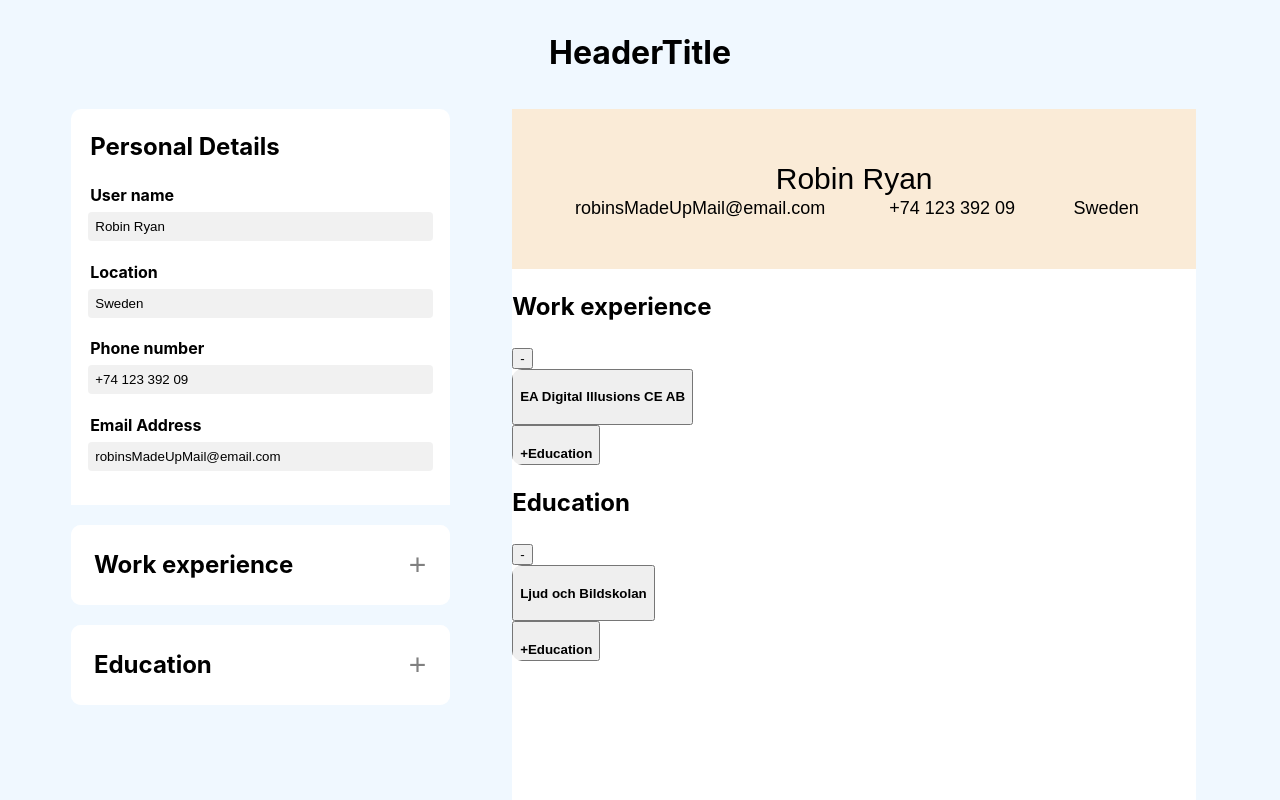
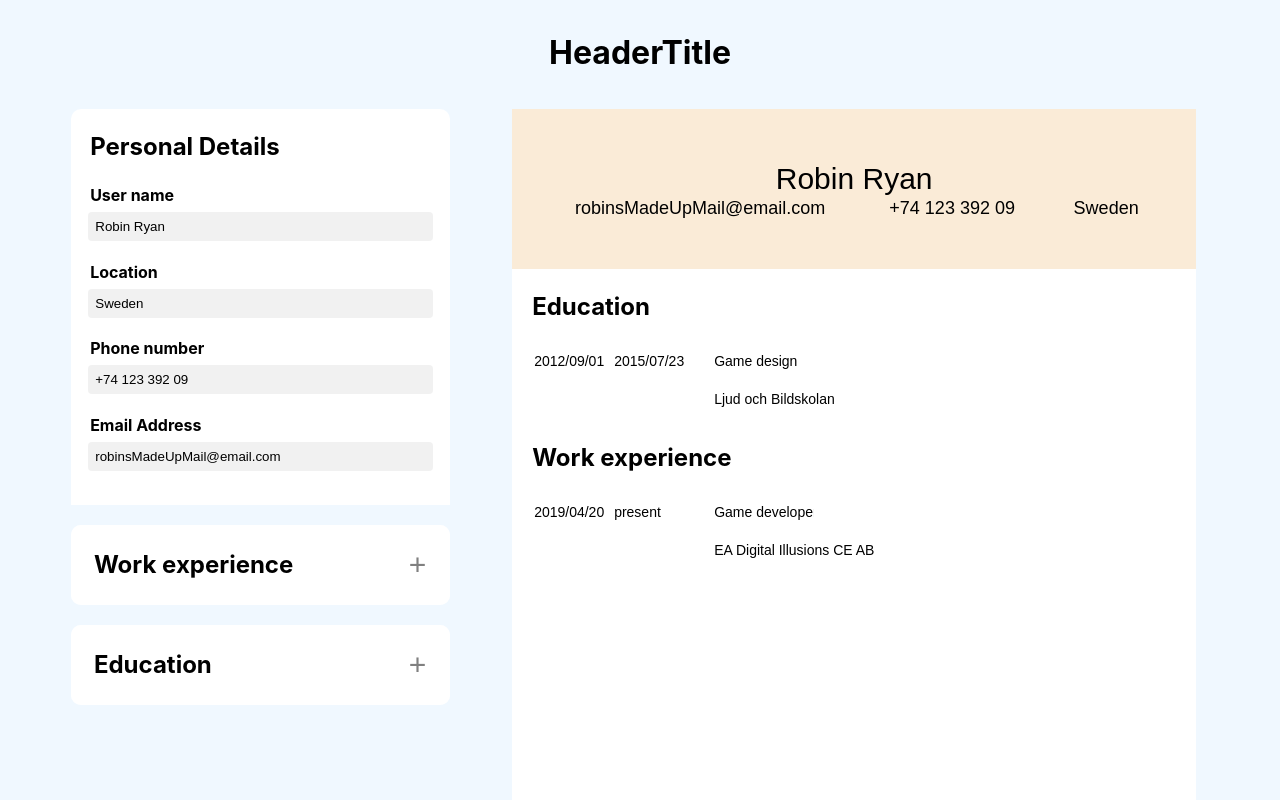
Before and after one commit to wellwe11/CVApplication, a React (Vite) app: page / in a window 1280 px wide. Shown: the top 800 px of the page. Built offline with nearby package versions, Linux system fonts and the light colour scheme.

Commit message:
it is 1 in the night i need to sleep. Designing and fixing the inputs on the right side

```diff
--- a/src/educationSection.jsx
+++ b/src/educationSection.jsx
@@ -101,6 +101,16 @@ export default function ExperienceInputs({
                           value={row[key]}
                           placeholder={`Enter ${key}`}
                           onChange={(e) => handleChange(e, index, key)}
+                          style={{
+                            width:
+                              row[key].length > 25
+                                ? "230px"
+                                : row[key].length > 15
+                                ? "145px"
+                                : row[key].length > 10
+                                ? "100px"
+                                : "80px",
+                          }}
                         />
                       </div>
                     ))}
--- a/src/educationSectionTwo.css
+++ b/src/educationSectionTwo.css
@@ -169,7 +169,7 @@
 }
 
 .leftContent.contentSection .inputsAndInputsButtonsContainer input {
-  height: 15px;
+  height: 15px !important;
   padding: 7px;
   background-color: rgb(120, 120, 120, 0.1);
   color: black;
@@ -179,7 +179,7 @@
   outline: 1.5px solid transparent;
   transition: outline 0.2s ease;
 
-  width: 97%;
+  width: 97% !important;
 }
 
 .leftContent.contentSection .inputsAndInputsButtonsContainer input:focus {
--- a/src/mainContent.jsx
+++ b/src/mainContent.jsx
@@ -130,19 +130,19 @@ export default function MainContent() {
             rows={nameRows}
             handleNameChange={handleNamesRowChange}
           />
-          <h2>Work experience</h2>
+          <h2 className="rightTitle">Education</h2>
+          <ExperienceInputs
+            rows={educationRows}
+            handleAddRow={handleAddEducationRow}
+            handleRemoveRow={handleRemoveEducationRow}
+            handleChange={handleEducationChange}
+          />
+          <h2 className="rightTitle">Work experience</h2>
           <ExperienceInputs
             rows={experienceRows}
             handleAddRow={handleAddExperienceRow}
             handleRemoveRow={handleRemoveExperienceRow}
             handleChange={handleExperienceChange}
-          />
-          <h2>Education</h2>
-          <ExperienceInputs
-            rows={educationRows}
-            handleAddRow={handleAddEducationRow}
-            handleRemoveRow={handleRemoveEducationRow}
-            handleChange={handleEducationChange}
           />
         </div>
       </div>
--- a/src/titleAndInputs.css
+++ b/src/titleAndInputs.css
@@ -201,3 +201,108 @@
 .rightContent .headerContainer h4 {
   display: none;
 }
+
+.rightContent .experienceSection {
+}
+
+.rightContent .titleAndButton {
+  display: none !important;
+}
+
+.rightContent .addRowButton {
+  display: none !important;
+}
+
+.rightContent .experienceInput {
+  display: flex;
+  flex-direction: column;
+  flex-wrap: wrap;
+  align-items: flex-start;
+  height: 75px;
+}
+
+.rightContent .inputsContainer {
+  height: 100%;
+}
+
+.rightContent .experienceInputs {
+}
+
+.rightContent .experienceButton {
+  display: none;
+}
+
+.rightContent .inputsAndInputsButtonsContainer {
+  visibility: visible !important;
+  opacity: 1 !important;
+  height: 100% !important;
+  border-radius: 0px !important;
+
+  display: flex !important;
+
+  flex-direction: column;
+  flex-wrap: wrap;
+  align-items: flex-start;
+}
+
+.rightContent .inputsAndInputsButtonsContainer input {
+  height: 31px;
+  color: black;
+  background-color: transparent;
+  pointer-events: none;
+
+  font-size: 14px;
+
+  border: none;
+
+  justify-content: center;
+  align-items: center;
+}
+
+.rightContent .inputsAndInputsButtonsContainer h5 {
+  display: none;
+}
+
+.rightContent .inputsAndInputsButtonsContainer div:nth-child(1),
+.rightContent .inputsAndInputsButtonsContainer div:nth-child(3) {
+  margin-left: 20px;
+}
+
+.rightContent .inputsAndInputsButtonsContainer div:nth-child(4) {
+  position: absolute;
+  margin-left: 100px;
+}
+
+.rightContent .inputsAndInputsButtonsContainer div:nth-child(3) {
+  position: absolute;
+}
+
+.rightContent .inputsAndInputsButtonsContainer div:nth-child(4) {
+  position: absolute;
+}
+
+.rightContent .inputsAndInputsButtonsContainer div:nth-child(1) {
+  margin-left: 200px;
+  margin-top: 38px;
+  position: absolute;
+}
+
+.rightContent .inputsAndInputsButtonsContainer div:nth-child(2) {
+  margin-left: 200px;
+  position: absolute;
+}
+
+.rightContent .inputsAndInputsButtonsContainer div:nth-child(5) {
+  display: none;
+}
+
+.rightContent .inputsAndInputsButtonsContainer div:nth-child(3) > input {
+}
+
+.rightContent .scaleUpBar {
+  border-radius: 1px;
+}
+
+.rightTitle {
+  margin-left: 20px;
+}
```
